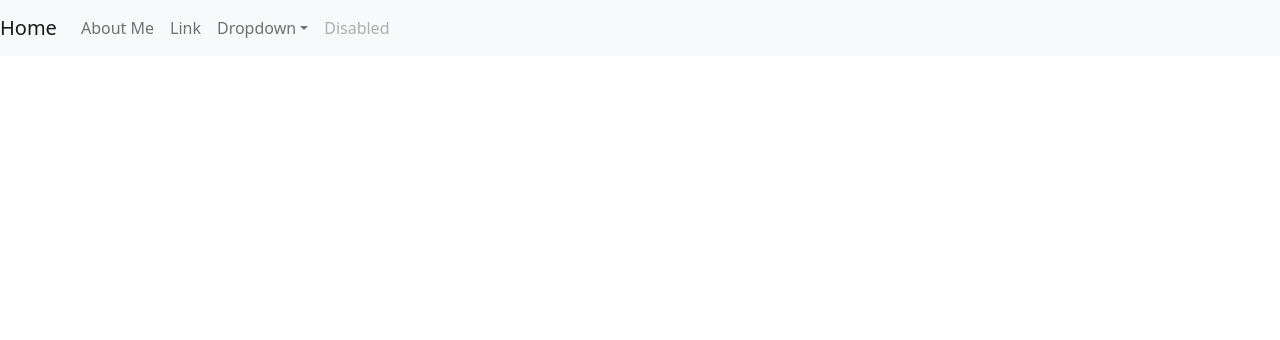
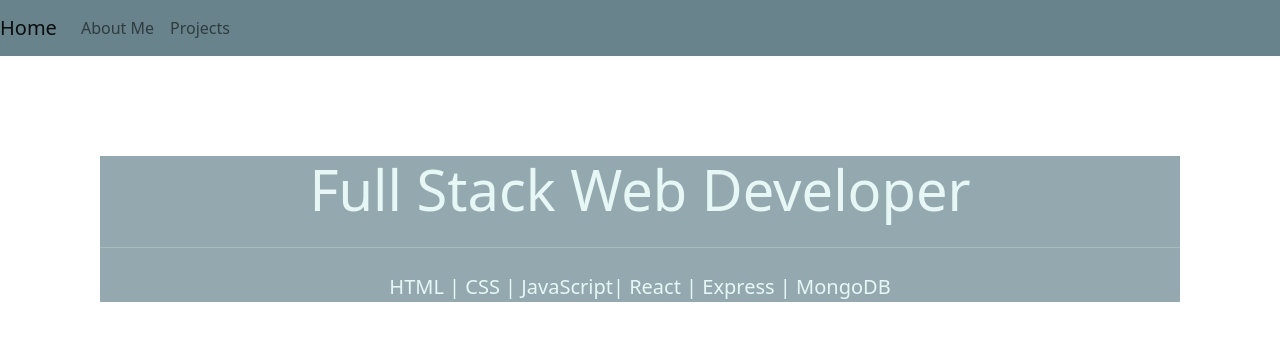
Before and after one commit to LuisM-Hernandez/Luis_Portfolio, a React (Create React App) app: page / in a window 1280 px wide. Shown: the top 340 px of the page. Built offline with nearby package versions, Linux system fonts and the light colour scheme.

Commit message:
Added Routes to navbar

```diff
--- a/src/App.js
+++ b/src/App.js
@@ -1,11 +1,15 @@
 import './App.css';
-import Jumbotron from './components/Jumbotron/index';
+// import Jumbotron from './components/Jumbotron/index';
 import Home from "./components/Home/index";
+import About from "./components/About/index";
+import Navbar from "./components/Navbar/index";
 import { BrowserRouter as Router, Switch, Route } from "react-router-dom"
 function App() {
   return (
    <Router>
-     <Home/>
+     <Navbar/>
+     <Route exact path="/" component={Home} />
+    <Route exact path="/about" component={About} />
 
    </Router>
   );
--- /dev/null
+++ b/src/components/About/index.js
@@ -0,0 +1,12 @@
+import Navbar from "../Navbar"
+
+const About = () => {
+    return (
+        <div className="wrapper">
+
+            HIEEEINRFRED
+        </div>
+     );
+}
+
+export default About;
--- a/src/components/Home/index.js
+++ b/src/components/Home/index.js
@@ -1,10 +1,16 @@
 import Navbar from "../Navbar/index";
+import Jumbotron from "../Jumbotron/index";
+import "./style.css";
 
 
 const Home = () => {
     return (
+        <div className="wrapper">
+            <Jumbotron/>
+        <div className="wrapper">
 
-        <Navbar/>
+        </div>
+        </div>
      );
 }
 
--- /dev/null
+++ b/src/components/Home/style.css
@@ -0,0 +1,3 @@
+body{
+    background-color: #00688B;
+}
--- a/src/components/Jumbotron/index.js
+++ b/src/components/Jumbotron/index.js
@@ -1,6 +1,6 @@
 const styles = {
     jumbotron:{
-        background:"#70A087",
+        background:"#94A9AF",
         color: "#E6F7F5",
         margin: 100
     }
--- a/src/components/Navbar/index.js
+++ b/src/components/Navbar/index.js
@@ -1,7 +1,11 @@
+import "./style.css";
+
+
+
 const Navbar = () => {
     return (
-        <nav class="navbar navbar-expand-lg navbar-light bg-light">
-  <a className="navbar-brand" href="#">Home</a>
+        <nav className="navbar navbar-expand-lg navbar-light">
+  <a className="navbar-brand" href="/">Home</a>
   <button class="navbar-toggler" type="button" data-toggle="collapse" data-target="#navbarSupportedContent" aria-controls="navbarSupportedContent" aria-expanded="false" aria-label="Toggle navigation">
     <span class="navbar-toggler-icon"></span>
   </button>
@@ -9,24 +13,10 @@ const Navbar = () => {
   <div class="collapse navbar-collapse" id="navbarSupportedContent">
     <ul class="navbar-nav mr-auto">
       <li class="nav-item active">
-        <a class="nav-link" href="#">About Me</a>
+        <a class="nav-link" href="/about">About Me</a>
       </li>
       <li class="nav-item">
-        <a class="nav-link" href="#">Link</a>
-      </li>
-      <li class="nav-item dropdown">
-        <a class="nav-link dropdown-toggle" href="#" id="navbarDropdown" role="button" data-toggle="dropdown" aria-haspopup="true" aria-expanded="false">
-          Dropdown
-        </a>
-        <div class="dropdown-menu" aria-labelledby="navbarDropdown">
-          <a class="dropdown-item" href="#">Action</a>
-          <a class="dropdown-item" href="#">Another action</a>
-          <div class="dropdown-divider"></div>
-          <a class="dropdown-item" href="#">Something else here</a>
-        </div>
-      </li>
-      <li class="nav-item">
-        <a class="nav-link disabled" href="#" tabindex="-1" aria-disabled="true">Disabled</a>
+        <a class="nav-link" href="#">Projects</a>
       </li>
     </ul>
 
--- /dev/null
+++ b/src/components/Navbar/style.css
@@ -0,0 +1,3 @@
+.navbar{
+    background-color: #68838B;
+}
```
Also changed, not shown: src/components/Wrapper/index.js (+6 -6 lines), src/components/About/style.css (added).
